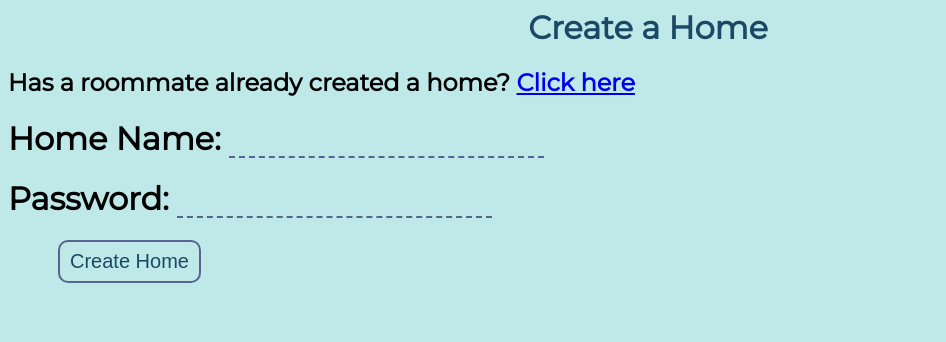
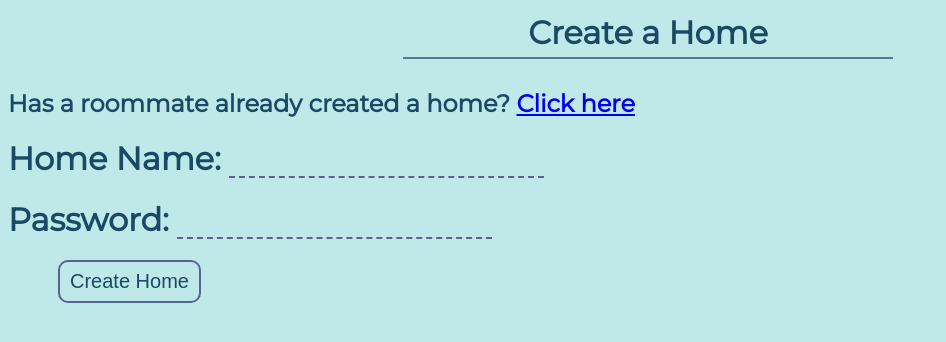
Before and after one commit to Adamokrzesik98/cssi-project, a Python web app: template roommates/templates/createHome.html in a window 1280 px wide. Shown: the top 342 px of the page, without its empty margins (0-946 px from the left). Run offline with Jinja, Linux system fonts and the light colour scheme; the template is opened without the code that fills it, so the values that code supplies are empty.

Commit message:
styled createAccount, createHome, joinHome to match sticky. Styled the sticky.css text

```diff
--- a/roommates/resources/main.css
+++ b/roommates/resources/main.css
@@ -97,8 +97,19 @@ form input[type=submit]:hover{
 
 
 .centered_title{
+
+	margin: auto;
+	color: #1B4965;
+	top: 40px;
+	left: 30px;
+	padding: 5px;
+	padding-right:70px;
+	padding-left:70px;
 	text-align: center;
-	color: #1B4965;
+	width: 350px;
+	display: block;
+	border-bottom: 2px solid rgba(27, 72, 101, 0.68);
+    margin-bottom: 30px;
 }
 #background{
 	background-color: #BEE9E8
@@ -111,6 +122,7 @@ form input[type=submit]:hover{
     outline: none;
     padding: 0px 0px 0px 0px;
     font-style: italic;
+    color: #1B4965;
 }
 
 table, th, td {
@@ -123,6 +135,9 @@ table, th, td {
 #warning {
 	color: red;
 }
+.type {
+	color: #1B4965
+}
 
 
 
--- a/roommates/resources/sticky.css
+++ b/roommates/resources/sticky.css
@@ -39,6 +39,8 @@ form input[type=text] {
     outline: none;
     padding: 0px 0px 0px 0px;
     font-style: italic;
+    font-size: 20px;
+    color: #1B4965;
 }
 
 form input[type=submit] {
--- a/roommates/templates/createAccount.html
+++ b/roommates/templates/createAccount.html
@@ -4,8 +4,8 @@
 
 <h1 class="centered_title">Create an Account<h1>
 <form action="" method="post">
-    <h3>Name: <input type="text" class="text_boxes" name="name"/></h3>
-    <h3>Phone Number: (
+    <h3 class="type">Name: <input type="text" class="text_boxes" name="name"/></h3>
+    <h3 class="type">Phone Number: (
     	<input type="text" class="text_boxes" name="phone_number1" maxlength="3" size="3" /> )
     	<input type="text" class="text_boxes" name="phone_number2" maxlength="3" size="3"/> -
     	<input type="text" class="text_boxes" name="phone_number3" maxlength="4" size="4"/>
--- a/roommates/templates/createHome.html
+++ b/roommates/templates/createHome.html
@@ -3,9 +3,9 @@
 <link rel="stylesheet" href="resources/main.css" type="text/css">
 
 <h1 class="centered_title">Create a Home<h1>
-<h2>Has a roommate already created a home? <a href="/join_home">Click here</a></h2>
+<h2 class="type">Has a roommate already created a home? <a href="/join_home">Click here</a></h2>
 <form action="" method="post">
-    <h1>Home Name: <input type="text" class="text_boxes" name="name"/></h3>
-    <h1>Password: <input type="text" class="text_boxes" name="password"/></h3>
+    <h1 class="type">Home Name: <input type="text" class="text_boxes" name="name"/></h3>
+    <h1 class="type">Password: <input type="text" class="text_boxes" name="password"/></h3>
     <input type="submit" value="Create Home"/>
 </form>
```
Also changed, not shown: roommates/templates/joinHome.html (+6 -3 lines).
